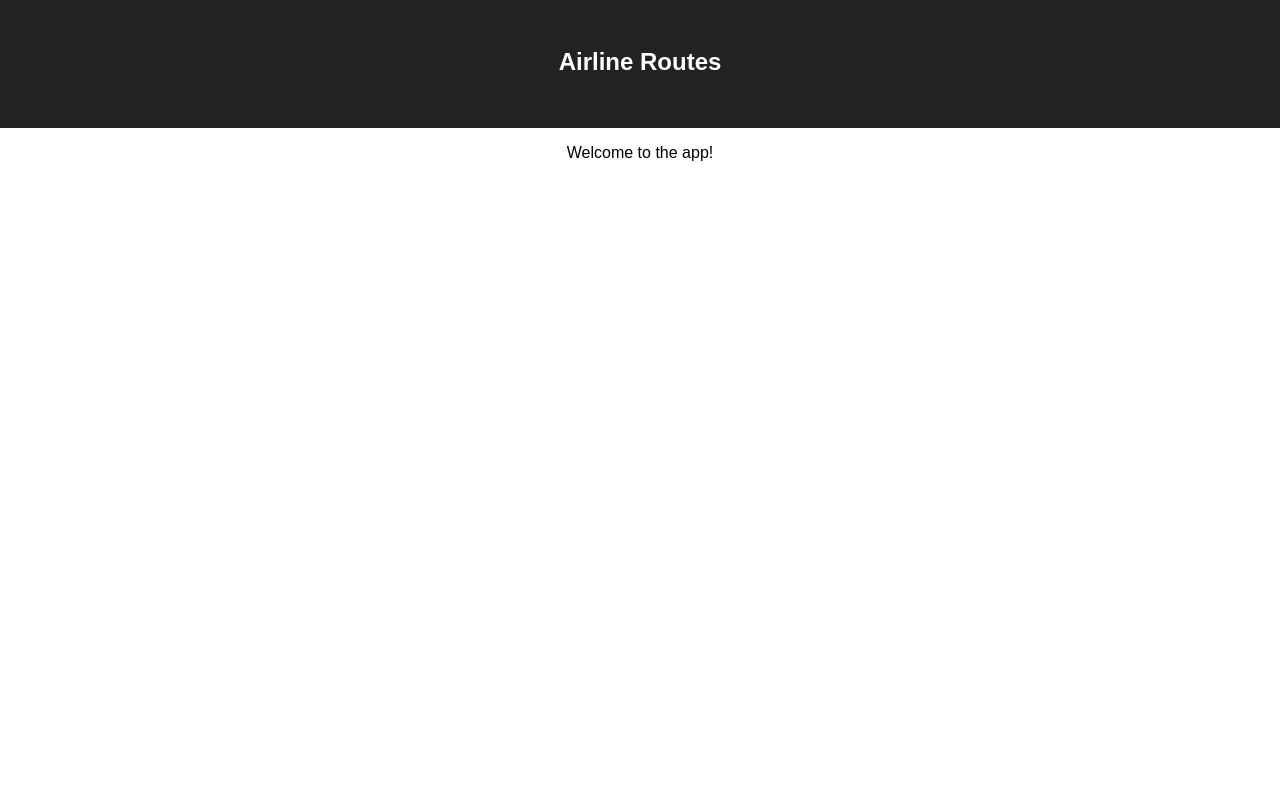
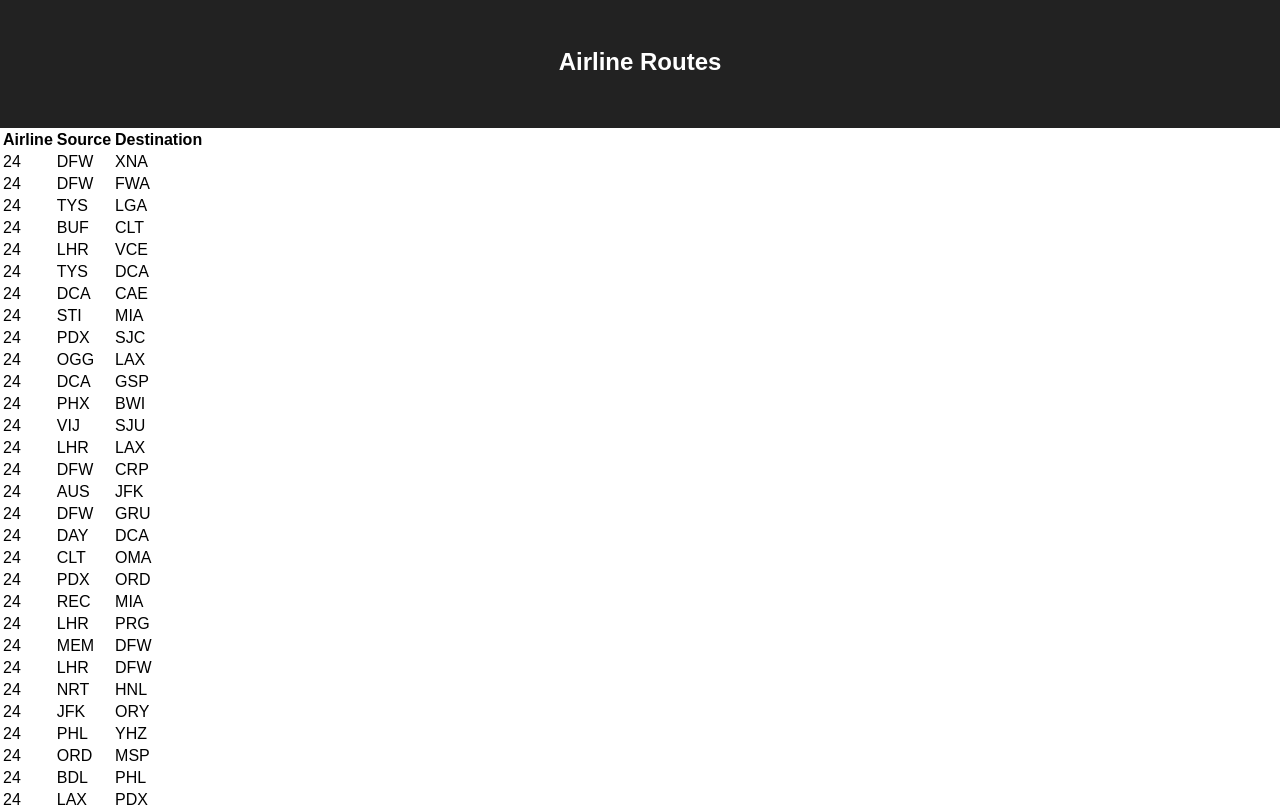
Before and after one commit to kpatel27/airline-routes, a React (Create React App) app: page / in a window 1280 px wide. Shown: the top 807 px of the page. Built offline with nearby package versions, Linux system fonts and the light colour scheme.

Commit message:
display all route info in table

```diff
--- a/src/App.js
+++ b/src/App.js
@@ -1,18 +1,44 @@
 import React, { Component } from 'react';
 import './App.css';
+import DATA from './data.js';
 
 class App extends Component {
+  constructor(props) {
+    super(props);
+    this.renderTableData = this.renderTableData.bind(this);
+  }
+
+  renderTableData() {
+    return DATA.routes.map((flight, idx) => {
+      const { airline, src, dest } = flight
+      return (
+        <tr key={idx}>
+          <td>{airline}</td>
+          <td>{src}</td>
+          <td>{dest}</td>
+        </tr>
+      );
+    });
+  }
+
   render() {
     return (
       <div className="app">
         <header className="header">
           <h1 className="title">Airline Routes</h1>
         </header>
-        <section>
-          <p>
-            Welcome to the app!
-          </p>
-        </section>
+        <table>
+          <thead>
+            <tr>
+              <th>Airline</th>
+              <th>Source</th>
+              <th>Destination</th>
+            </tr>
+          </thead>
+          <tbody>
+            {this.renderTableData()}
+          </tbody>
+        </table>
       </div>
     );
   }
```
Also changed, not shown: package.json (line endings or trailing spaces), 1 other file (tests, documents, lock files or other folders).
